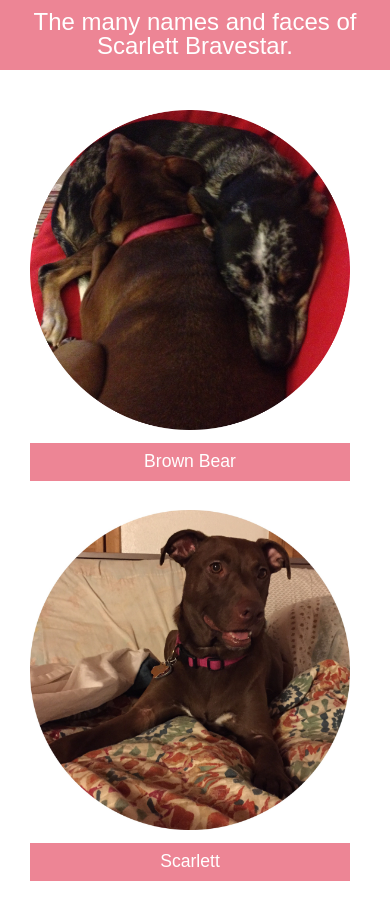
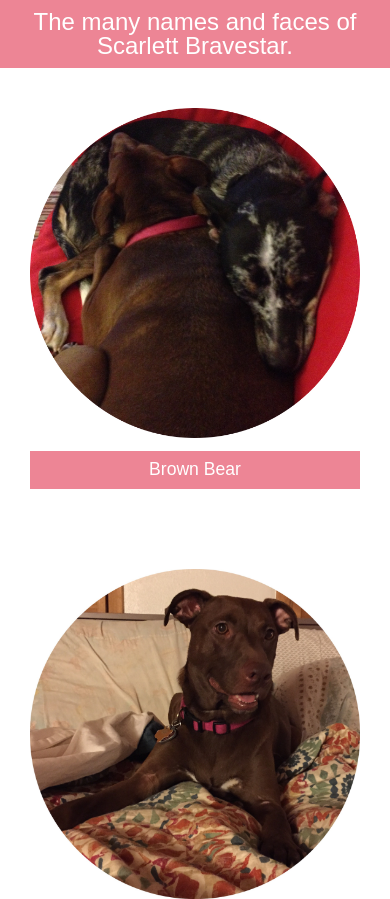
Before and after one commit to jesse-stew/Scarlett, a plain HTML site: page index.html in a window 390 px wide. Shown: the top 899 px of the page. Drawn offline with Linux system fonts and the light colour scheme.

Commit message:
made transitions between breakpoints more seamless for pictures/captions and the header text.

```diff
--- a/CSS/style.css
+++ b/CSS/style.css
@@ -4,16 +4,15 @@
 /***header***/
 header {
 	background-color: #ED8595;
-	height: 50px;
 	margin-bottom: 25px;
 	font-family: sans-serif;
 	color: white;
 	font-size: 1.5em;
-	padding: 10px 0;
 }
 
 header > p {
 	text-align: center;
+	padding: 10px 0;
 }
 
 /***images and captions***/
@@ -24,13 +23,12 @@ section {
 div {
 	margin-bottom: 80px;
 	margin-top: 40px;
-	height: 320px;
-	width: 320px;
+	min-height: 320px;
+	max-width: 100%;
 }
 
 img {
-	height: 100%;
-	width: auto;
+	max-width: 100%;
 }
 
 div > p {
@@ -62,10 +60,6 @@ header > p {
  div:nth-of-type(2n+1) {
  	margin-right: 15%;
  }
-
-div > p {
-	width: 320px;
-}
 
 section {
 	margin: 0 auto;
```
